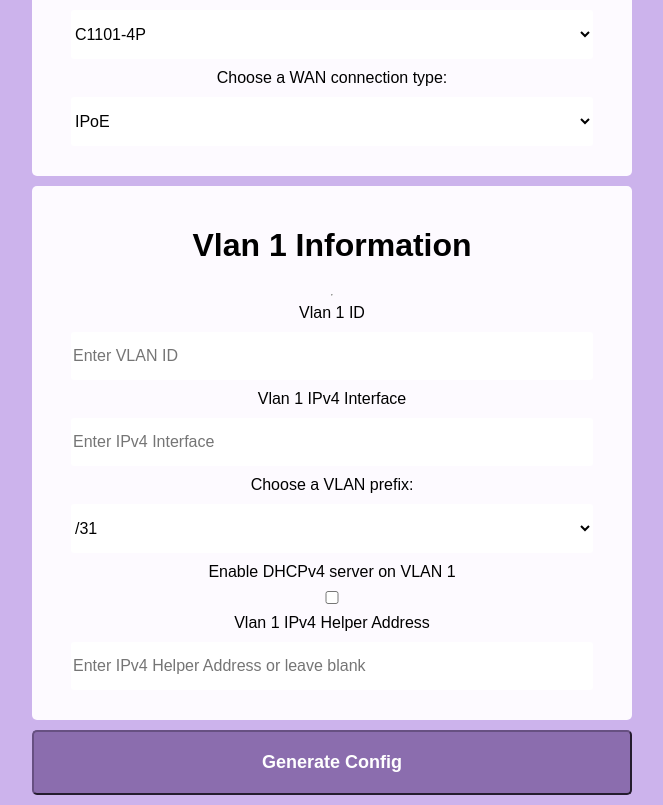
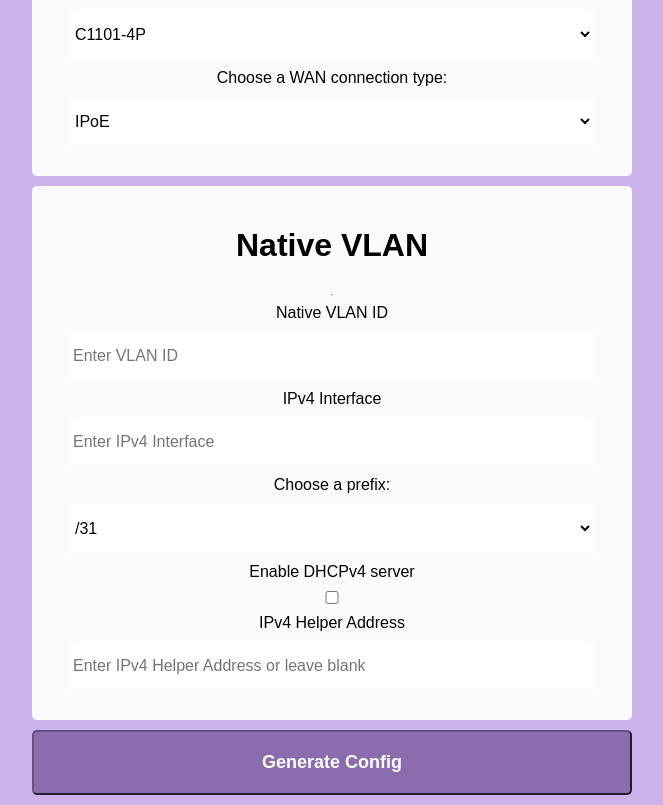
Before and after one commit to quackbox/cisco-config-gen, a Flask app: page / in a window 1280 px wide. Shown: the part 686-1491 px from the top of the page, without its empty margins (318-981 px from the left). Run offline with Flask 2, Linux system fonts and the light colour scheme.

Commit message:
Updated VLAN labels

```diff
--- a/static/script.js
+++ b/static/script.js
@@ -438,7 +438,7 @@ function addVLAN(){
     // changing the ID of the vlan so the err doesn't mess up
     heading = newVLAN.querySelector("#vlan0title");
     heading.id = "vlan"+vlanCounter+"title";
-    heading.innerText = "Vlan "+vlanCounter+" Information"
+    heading.innerText = "Tagged VLAN"; //"Vlan "+vlanCounter+" Information"
 
     var children = newVLAN.children;
     for (i = 0; i < children.length; i++){
--- a/templates/index.html
+++ b/templates/index.html
@@ -75,27 +75,27 @@
                         <select name="WAN" id="WAN">
                         <option value="IPoE">IPoE</option>
                         <option value="PPPoE">PPPoE</option>
-                        <option value="Static IP">Static IP</option>
+                        <!--<option value="Static IP">Static IP</option>-->
                         </select>
                     </div>
 
                     <div class="Vlan" id="vlan1">
-                        <h1> Vlan 1 Information </h1>
+                        <h1> Native VLAN </h1>
                         <hr>
 
-                        <label for="v1ID">Vlan 1 ID</label>
+                        <label for="v1ID">Native VLAN ID</label>
                         <input type="text" class="vID text" placeholder="Enter VLAN ID" id="v1ID" name="v1ID">
                         <div class="hide err"id="v1IDerr">
                             <span class = "msg"> You got this wrong loooooool </span>
                         </div>
 
-                        <label for="v1ipv4" id="v1ipv4Label">Vlan 1 IPv4 Interface</label>
+                        <label for="v1ipv4" id="v1ipv4Label">IPv4 Interface</label>
                         <input type="text" class="ipv4" placeholder="Enter IPv4 Interface" id="v1ipv4" name="v1ipv4">
                         <div class="hide err"id="v1ipv4err">
                             <span class = "msg"> You got this wrong loooooool </span>
                         </div>
 
-                        <label for="v1ipPre" id = "v1ipPreLabel">Choose a VLAN prefix:</label>
+                        <label for="v1ipPre" id = "v1ipPreLabel">Choose a prefix:</label>
                         <select name="v1ipPre" id="v1ipPre">
                         <option value="/31">/31</option>
                         <option value="/30">/30</option>
@@ -115,10 +115,10 @@
                         <option value="/16">/16</option>
                         </select>
 
-                        <label for="v1dhcpEN" id ="v1dhcpENLabel"> Enable DHCPv4 server on VLAN 1 </label>
+                        <label for="v1dhcpEN" id ="v1dhcpENLabel"> Enable DHCPv4 server </label>
                         <input type="checkbox" name="v1dhcpEN" id ="v1dhcpEN" value="Enable DHCPv4">
 
-                        <label for="v1Helper" id = "v1HelperLabel" class="hide">Vlan 1 IPv4 Helper Address</label>
+                        <label for="v1Helper" id = "v1HelperLabel" class="hide">IPv4 Helper Address</label>
                         <input type="text" class="ipv4altered text hide" placeholder="Enter IPv4 Helper Address or leave blank" id="v1Helper" name="v1Helper">
                         <div class="hide err"id="v1Helpererr">
                             <span class = "msg"> You got this wrong loooooool </span>
@@ -128,23 +128,23 @@
 
 
                     <div class="hide" id="optionalvlan">
-                        <h1 id = "vlan0title"> Vlan 0 Information </h1>
+                        <h1 id = "vlan0title"> Tagged VLAN </h1>
                         <hr>
 
-                        <label for="v0ID" id = "v0IDLabel">Vlan 0 ID</label>
+                        <label for="v0ID" id = "v0IDLabel">Tagged VLAN ID</label>
                         <input type="text" class="vID text" placeholder="Enter VLAN ID" id="v0ID" name="v0ID">
                         <div class="hide err"id="v0IDerr">
                             <span class = "msg"> You got this wrong loooooool </span>
                         </div>
 
-                        <label for="v0ipv4" id="v0ipv4Label">Vlan 0 IPv4 Interface</label>
+                        <label for="v0ipv4" id="v0ipv4Label">IPv4 Interface</label>
                         <input type="text" class="ipv4" placeholder="Enter IPv4 Interface" id="v0ipv4" name="v0ipv4">
 
                         <div class="hide err"id="v0ipv4err">
                             <span class = "msg"> You got this wrong loooooool </span>
                         </div>
 
-                        <label for="v0ipPre" id ="v0ipPreLabel">Choose a VLAN prefix:</label>
+                        <label for="v0ipPre" id ="v0ipPreLabel">Choose a prefix:</label>
                         <select name="v0ipPre" id="v0ipPre">
                         <option value="/31">/31</option>
                         <option value="/30">/30</option>
@@ -164,10 +164,10 @@
                         <option value="/16">/16</option>
                         </select>
 
-                        <label for="v0dhcpEN" id="v0dhcpENLabel"> Enable DHCPv4 server on VLAN 0</label>
+                        <label for="v0dhcpEN" id="v0dhcpENLabel"> Enable DHCPv4 server </label>
                         <input type="checkbox" name="v0dhcpEN" id ="v0dhcpEN" value="Enable DHCPv4">
 
-                        <label for="v0Helper" id = "v0HelperLabel" class="hide">Vlan 0 IPv4 Helper Address</label>
+                        <label for="v0Helper" id = "v0HelperLabel" class="hide">IPv4 Helper Address</label>
                         <input type="text" class="ipv4altered text hide" placeholder="Enter IPv4 Helper Address or leave blank" id="v0Helper" name="v0Helper">
                         <div class="hide err"id="v0Helpererr">
                             <span class = "msg"> You got this wrong loooooool </span>
```
